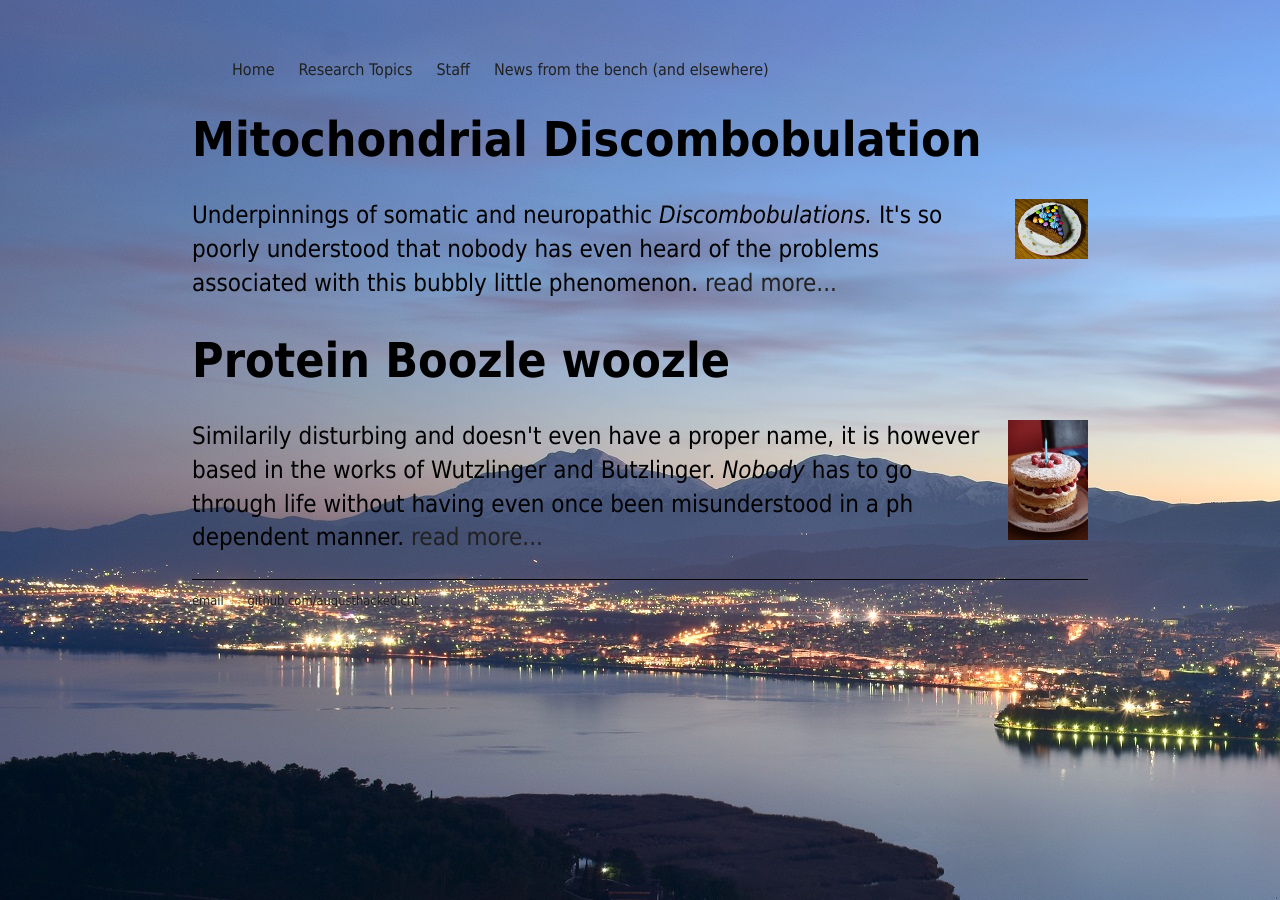
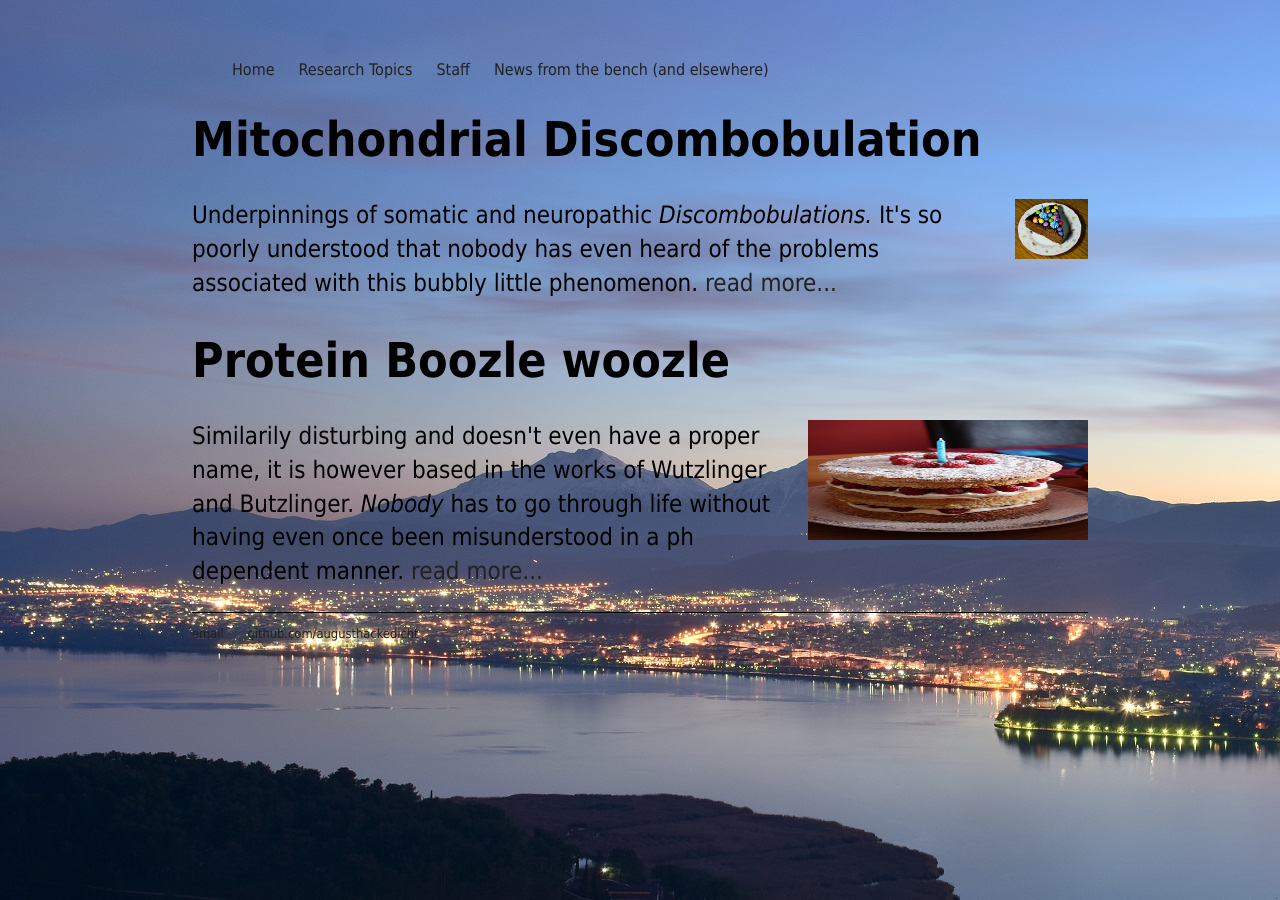
Before and after one commit to augusthackedicht/augusthackedicht.github.io, a Jekyll site: the page built from research/index.html, in a window 1280 px wide. Built offline with Jekyll 4.4.1, drawn with Linux system fonts in a browser that asks for light colours.

Commit message:
Update index.html

```diff
--- a/research/index.html
+++ b/research/index.html
@@ -9,7 +9,7 @@ title: Research Topics
 	<a href="/research/index_topic1.html">read more...</a></p>
 
   <h1>Protein Boozle woozle</h1>
-	<p><img src="/research/cake2.JPG" alt="Kuchen2" width="80"
+	<p><img src="/research/cake2.JPG" alt="Kuchen2" width="280"
         height="120" style="float:right; margin-left: 15px;" />Similarily disturbing and doesn't even have a proper name, it is however based in the works of Wutzlinger and Butzlinger. <em>Nobody</em> has to go through life without having even once been misunderstood in a ph dependent manner.
 	<a href="/research/index_topic2.html">read more...</a></p>
 </div><!-- /.blurb -->
```
